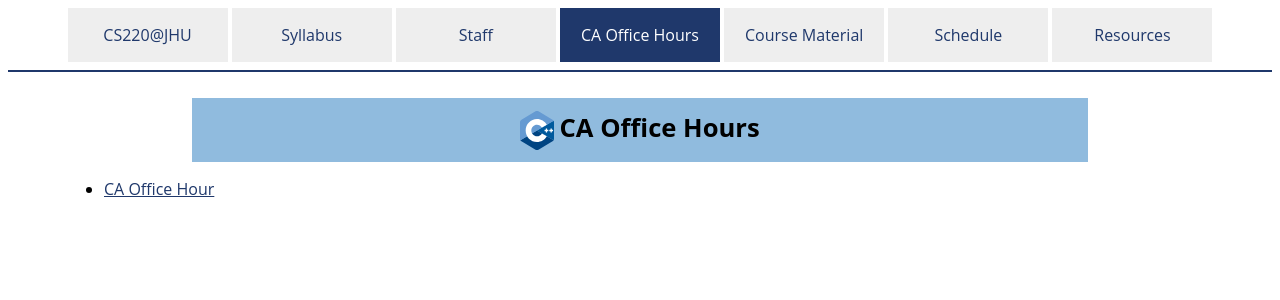
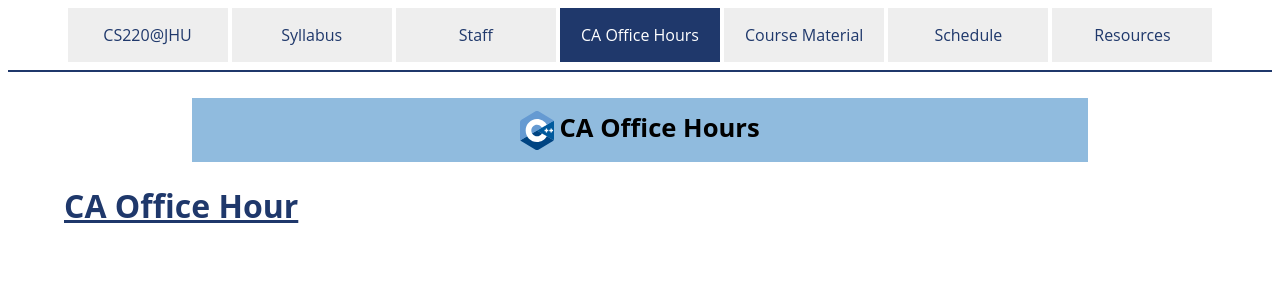
Before and after one commit to jhu-ip/cs220-f23, a Jekyll site: the page built from officehours.md, in a window 1280 px wide. Shown: the top 300 px of the page. Built offline with Jekyll 4.4.1, drawn with Linux system fonts in a browser that asks for light colours.

Commit message:
added CA OHs

```diff
--- a/officehours.md
+++ b/officehours.md
@@ -3,4 +3,4 @@ layout: officehours
 title: "CA Office Hours"
 category: "officehours"
 ---
-* [CA Office Hour](https://docs.google.com/spreadsheets/d/1wfST1AcrgcNaVsvr6xUWKu4LNAU3JYyFmuhlaIxP0EQ/edit#gid=2050153296)
+# [CA Office Hour](https://docs.google.com/spreadsheets/d/1wfST1AcrgcNaVsvr6xUWKu4LNAU3JYyFmuhlaIxP0EQ/edit#gid=2050153296)
```
